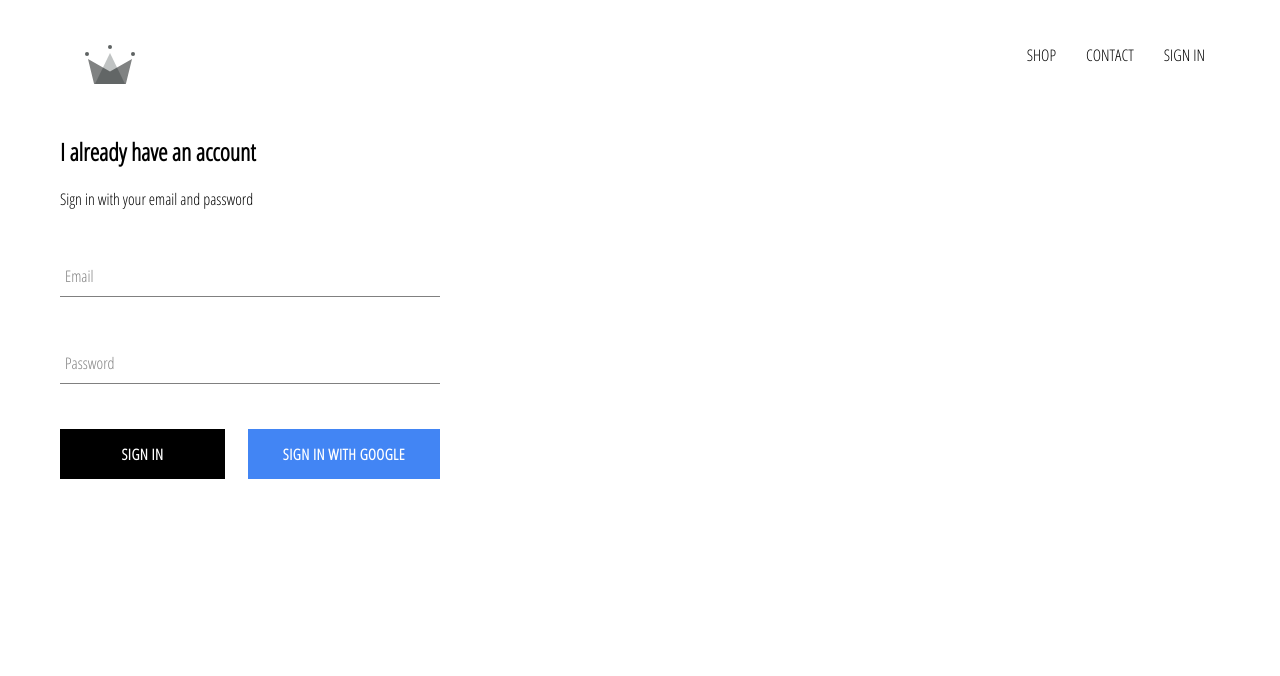
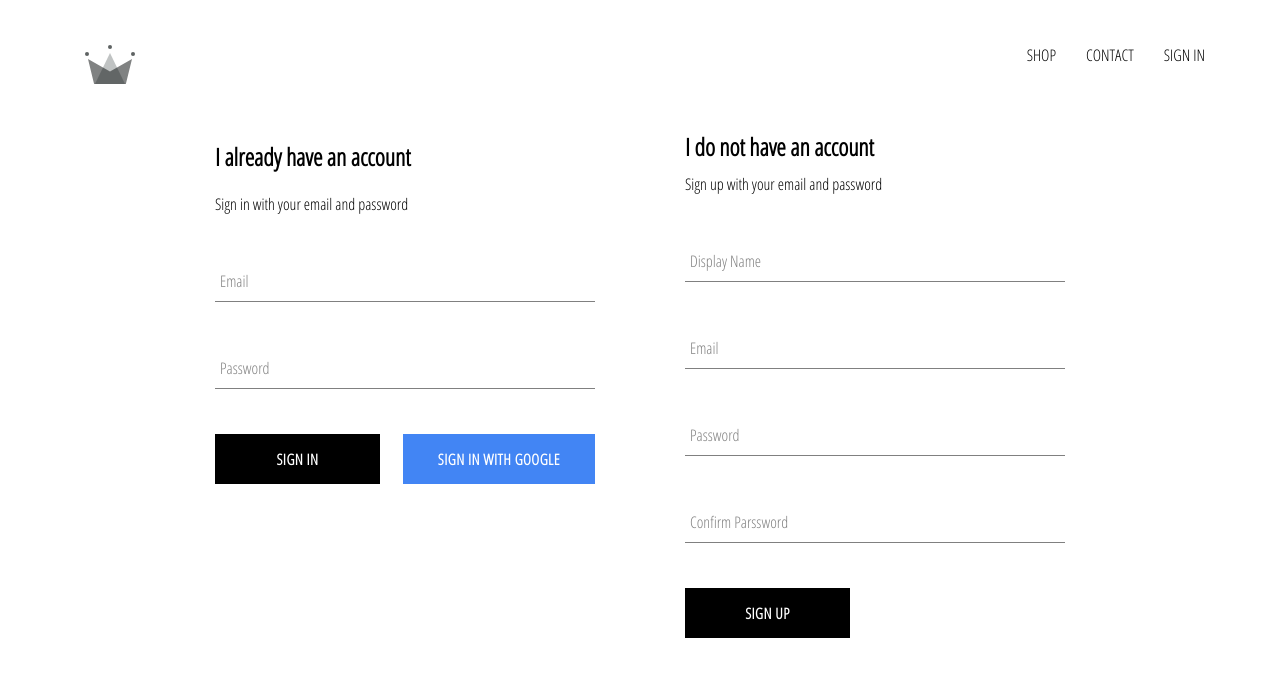
Before and after one commit to floreasorin/ecomm, a React (Create React App) app: page /signin in a window 1280 px wide. Shown: the top 676 px of the page. Built offline with nearby package versions, Linux system fonts and the light colour scheme; no server answers.

Commit message:
Implemented firebase utils, included ability to store authenticated users into our firestore database

```diff
--- a/src/App.js
+++ b/src/App.js
@@ -5,9 +5,9 @@
 import HomePage from "./pages/homepage/homepage.component";
 import ShopPage from "./pages/shop/shop.component";
 import Header from "./components/header/header.component";
-import Authentication from "./pages/authentication/authentication.component";
+import SignInAndSignUp from "./pages/authentication/sign-in-and-sign-up.component";
 
-import { auth } from "./firebase/firebase.utils";
+import { auth, createUserProfileDocument } from "./firebase/firebase.utils";
 
 class App extends React.Component {
   constructor() {
@@ -21,9 +21,23 @@
   unsubscribeFroumAuth = null;
 
   componentDidMount() {
-    this.unsubscribeFroumAuth = auth.onAuthStateChanged((user) => {
-      this.setState({ currentUser: user });
-      console.log(user);
+    this.unsubscribeFroumAuth = auth.onAuthStateChanged(async (userAuth) => {
+      if (userAuth) {
+        const userRef = await createUserProfileDocument(userAuth);
+
+        userRef.onSnapshot((snapShot) => {
+          this.setState({
+            currentUser: {
+              id: snapShot.id,
+              ...snapShot.data(),
+            },
+          });
+
+          console.log(this.state);
+        });
+      } else {
+        this.setState({ currentUser: userAuth });
+      }
     });
   }
 
@@ -34,11 +48,11 @@
   render() {
     return (
       <div>
-        <Header currentUser={this.state.currentUser}/>
+        <Header currentUser={this.state.currentUser} />
         <Switch>
           <Route exact path="/" component={HomePage} />
           <Route path="/shop" component={ShopPage} />
-          <Route path="/signin" component={Authentication} />
+          <Route path="/signin" component={SignInAndSignUp} />
         </Switch>
       </div>
     );
--- /dev/null
+++ b/src/components/sign-up/sign-up.component.jsx
@@ -0,0 +1,103 @@
+import React from "react";
+import "./sign-up.styles.scss";
+
+import FormInput from "../form-input/form-input.component";
+import CustomButton from "../custom-button/custom-button.component";
+
+import { auth, createUserProfileDocument } from "../../firebase/firebase.utils";
+import CustomButon from "../custom-button/custom-button.component";
+
+class SignUp extends React.Component {
+  constructor() {
+    super();
+
+    this.state = {
+      displayName: "",
+      email: "",
+      password: "",
+      confirmPassword: "",
+    };
+  }
+
+  handleSubmit = async (event) => {
+    event.preventDefault();
+
+    const { displayName, email, password, confirmPassword } = this.state;
+
+    if (password !== confirmPassword) {
+      alert("passwords don't match");
+      return;
+    }
+
+    try {
+      const { user } = await auth.createUserWithEmailAndPassword(
+        email,
+        password
+      );
+
+      await createUserProfileDocument(user, { displayName });
+
+      this.setState({
+        displayName: "",
+        email: "",
+        password: "",
+        confirmPassword: "",
+      });
+    } catch (error) {
+      console.error(error);
+    }
+  };
+
+  handleChange = (event) => {
+    const { name, value } = event.target;
+
+    this.setState({ [name]: value });
+  };
+
+  render() {
+    const { displayName, email, password, confirmPassword } = this.state;
+    return (
+      <div className="sign-up">
+        <h2 className="title">I do not have an account</h2>
+        <span>Sign up with your email and password</span>
+        <form className="sign-up-form" onSubmit={this.handleSubmit}>
+          <FormInput
+            type="text"
+            name="displayName"
+            value={displayName}
+            onChange={this.handleChange}
+            label="Display Name"
+            required
+          />
+          <FormInput
+            type="email"
+            name="email"
+            value={email}
+            onChange={this.handleChange}
+            label="Email"
+            required
+          />
+          <FormInput
+            type="password"
+            name="password"
+            value={password}
+            onChange={this.handleChange}
+            label="Password"
+            required
+          />
+          <FormInput
+            type="password"
+            name="confirmPassword"
+            value={confirmPassword}
+            onChange={this.handleChange}
+            label="Confirm Parssword"
+            required
+          />
+          <CustomButon type="submit">SIGN UP</CustomButon>
+        </form>
+      </div>
+    );
+  }
+}
+
+export default SignUp;
--- /dev/null
+++ b/src/components/sign-up/sign-up.styles.scss
@@ -0,0 +1,9 @@
+.sign-up {
+    display: flex;
+    flex-direction: column;
+    width: 380px;
+
+    .title {
+        margin: 10px 0;
+    }
+}
--- a/src/firebase/firebase.utils.js
+++ b/src/firebase/firebase.utils.js
@@ -18,6 +18,32 @@
 export const auth = firebase.auth();
 export const firestore = firebase.firestore();
 
+export const createUserProfileDocument = async (userAuth, additionalData) => {
+  if (!userAuth) return;
+
+  const userRef = firestore.doc(`users/${userAuth.uid}`);
+
+  const snapShot = await userRef.get();
+
+  if (!snapShot.exists) {
+    const { displayName, email } = userAuth;
+    const createdAt = new Date();
+
+    try {
+      await userRef.set({
+        displayName,
+        email,
+        createdAt,
+        ...additionalData,
+      });
+    } catch (error) {
+      console.log("error creating user", error.message);
+    }
+  }
+
+  return userRef;
+};
+
 const provider = new firebase.auth.GoogleAuthProvider();
 provider.setCustomParameters({ prompt: "select_account" });
 export const signInWithGoogle = () => auth.signInWithPopup(provider);
--- a/src/pages/authentication/authentication.component.jsx
+++ /dev/null
@@ -1,11 +0,0 @@
-import React from "react";
-import "./authentication.styles.scss";
-import SignIn from "../../components/sign-in/sign-in.component";
-
-const Authentication = () => (
-  <div className="sign-in-sign-up">
-    <SignIn />
-  </div>
-);
-
-export default Authentication;
--- /dev/null
+++ b/src/pages/authentication/sign-in-and-sign-up.component.jsx
@@ -0,0 +1,13 @@
+import React from "react";
+import "./sign-in-and-sign-up.styles.scss";
+import SignIn from "../../components/sign-in/sign-in.component";
+import SignUp from "../../components/sign-up/sign-up.component";
+
+const SignInAndSignUp = () => (
+  <div className="sign-in-sign-up">
+    <SignIn />
+    <SignUp />
+  </div>
+);
+
+export default SignInAndSignUp;
--- /dev/null
+++ b/src/pages/authentication/sign-in-and-sign-up.styles.scss
@@ -0,0 +1,6 @@
+.sign-in-sign-up {
+    width: 850px;
+    display: flex;
+    justify-content: space-between;
+    margin: 30px auto;
+}
```
Also changed, not shown: src/pages/authentication/authentication.styles.scss (deleted).
